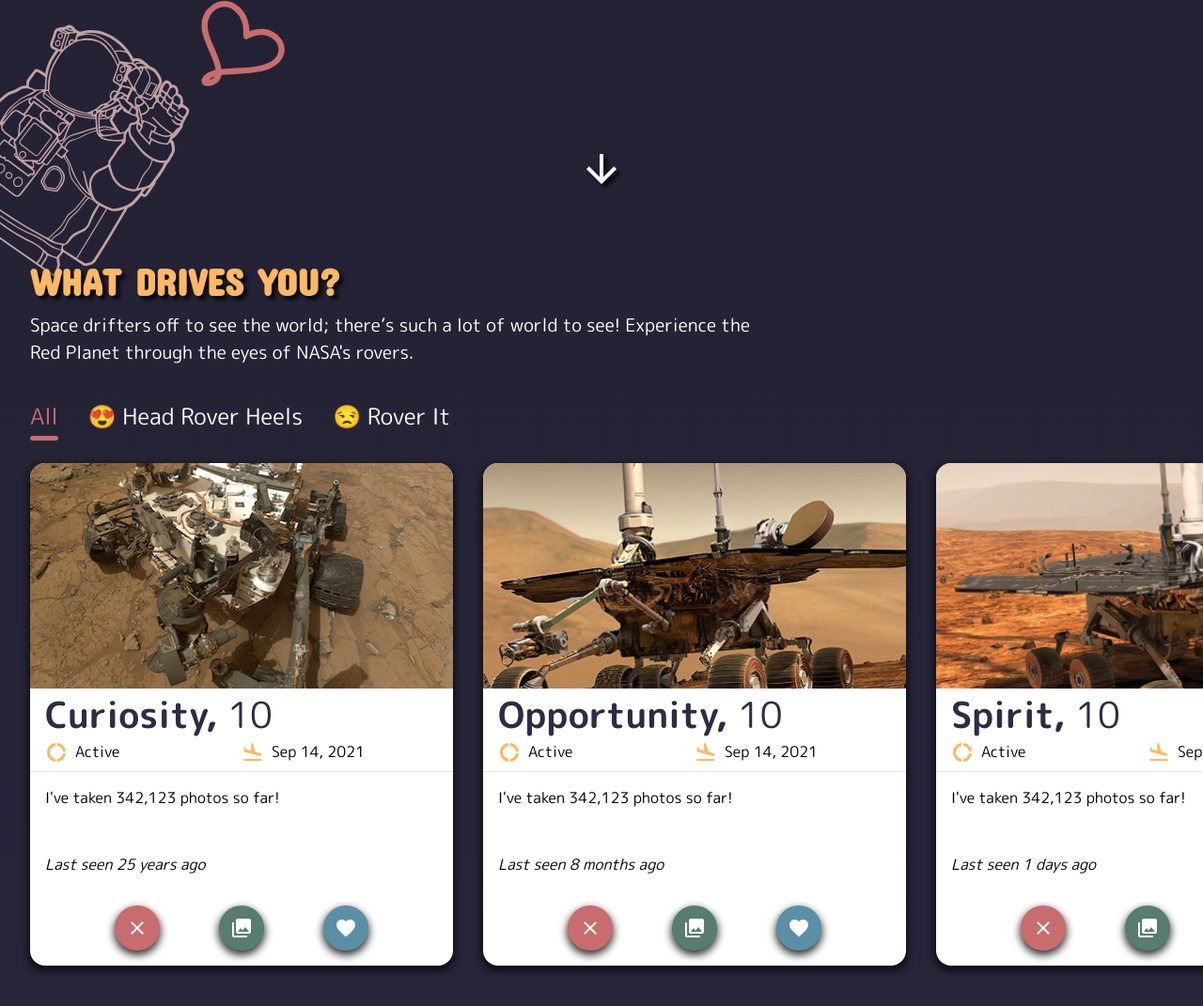
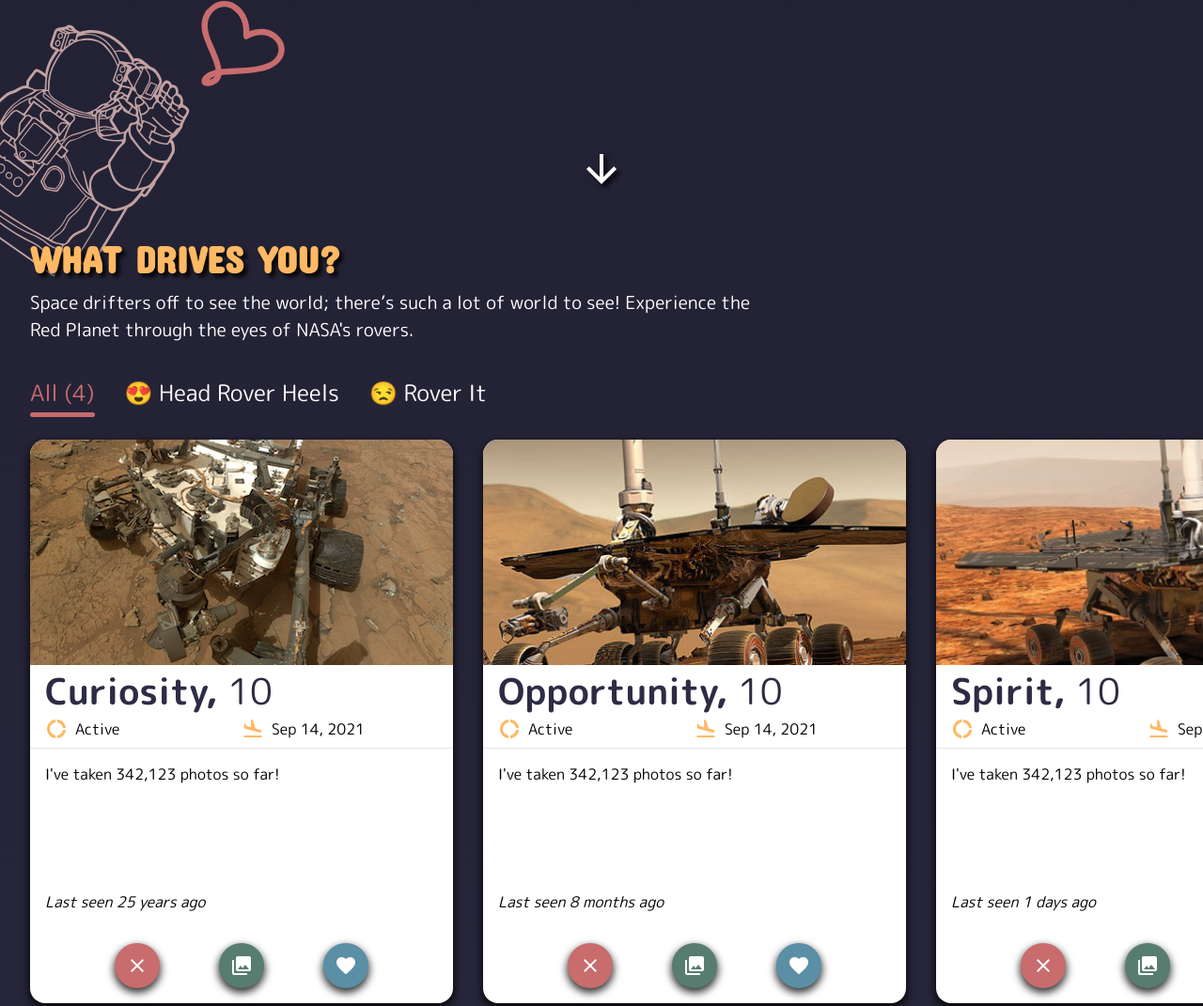
Before and after one commit to dm-gamboa/head-rover-heels, a website with bundled scripts: page index.html in a window 1280 px wide. Shown: the part 580-1651 px from the top of the page at 94% size. Built offline with nearby package versions, Linux system fonts and the light colour scheme.

Commit message:
add rover count on filter tabs

```diff
--- a/index.html
+++ b/index.html
@@ -48,9 +48,18 @@
             <div id="roversContent" class="rovers__content">
                 <div class="rovers__content--filters tabs">
                     <span class="sr-only">Filter list of rovers</span>
-                    <span id="filterAll" class="tabs__tab active" data-filter="">All</span>
-                    <span id="filterLiked" class="tabs__tab" data-filter="liked">&#x1F60D; Head Rover Heels</span>
-                    <span id="filterDisliked" class="tabs__tab" data-filter="disliked">&#x1F612; Rover It</span>
+                    <span id="filterAll" class="tabs__tab active" data-filter="all">
+                        All
+                        <span class="roverCount"></span>
+                    </span>
+                    <span id="filterLiked" class="tabs__tab" data-filter="liked">
+                        &#x1F60D; Head Rover Heels
+                        <span class="roverCount"></span>
+                    </span>
+                    <span id="filterDisliked" class="tabs__tab" data-filter="disliked">
+                        &#x1F612; Rover It
+                        <span class="roverCount"></span>
+                    </span>
                 </div><!--.rovers__content--filters-->
                 <div id="roverList" class="rovers__content--carousel swiper-wrapper">
                 </div><!--.rovers__content--carousel-->
--- a/js/index.js
+++ b/js/index.js
@@ -12,7 +12,7 @@
 
 document.querySelectorAll('.tabs__tab').forEach(tab =>
     tab.addEventListener('click', () => {
-        if (tab !== activeFilter) {
+        if (tab !== activeFilter && !loading) {
             activeFilter.classList.remove('active');
             tab.classList.add('active');
             activeFilter = tab;
--- a/js/rovers.js
+++ b/js/rovers.js
@@ -13,6 +13,7 @@
     set all(rovers) {
         this._all = rovers;
         this.displayRovers();
+        this.renderFilterNums();
     },
 
     set filter(filter) {
@@ -57,6 +58,7 @@
             const index = this._all.indexOf(rover);
             this._all[index] = updatedRover;
             this.displayRovers();
+            this.renderFilterNums();
         });
     },
 
@@ -69,7 +71,33 @@
             const index = this._all.indexOf(rover);
             this._all[index] = updatedRover;
             this.displayRovers();
+            this.renderFilterNums();
         });
+    },
+
+    renderFilterNums() {
+        let roverCount = {
+            all: this._all.length,
+            liked: 0,
+            disliked: 0
+        };
+
+        for (const rover of this._all) {
+            if (rover.liked) {
+                roverCount.liked += 1;
+            }
+
+            if (rover.disliked) {
+                roverCount.disliked += 1;
+            }
+        }
+
+        for (const count in roverCount) {
+            if (roverCount[count] > 0) {
+                const num = document.querySelector(`[data-filter=${count}] .roverCount`);
+                num.innerHTML = `(${roverCount[count]})`;
+            }
+        }
     },
 
     renderNoDisplay() {
--- a/scss/components/_card.scss
+++ b/scss/components/_card.scss
@@ -68,7 +68,6 @@
 
 .card__main-content--blurb {
     flex: 1;
-    margin-bottom: 3rem;
 }
 
 .card__main-content--last-seen {
--- a/scss/components/_section.scss
+++ b/scss/components/_section.scss
@@ -1,7 +1,6 @@
 section {
     margin-bottom: 2rem;
     padding: 0 1rem;
-    min-height: 100vh;
 
     @include tablet {
         padding: 0 1.5rem;
--- a/scss/sections/_rovers.scss
+++ b/scss/sections/_rovers.scss
@@ -1,7 +1,7 @@
 .rovers {
     display: flex;
     flex-direction: column;
-    justify-content: center;
+    flex-direction: flex-end;
     overflow: hidden;
 }
 
@@ -11,5 +11,10 @@
 }
 
 .rovers__content--carousel {
-    flex: 1;
+    padding-bottom: 1rem;
+    height: 500px;
+
+    @include tablet {
+        height: 600px;
+    }
 }
```
Also changed, not shown: css/style.css.
